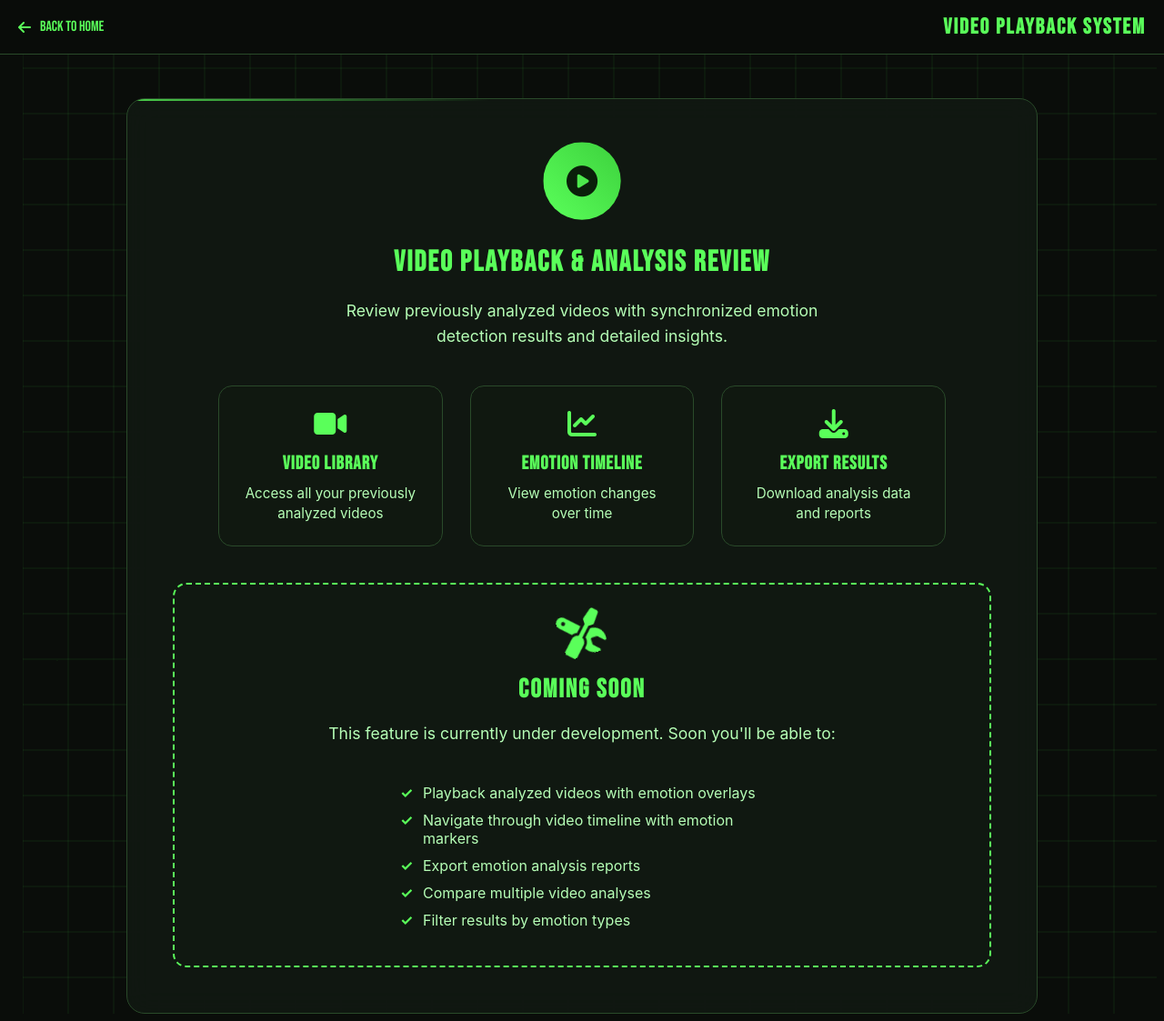
After one commit to yli12313/AI-Expo-Hackathon-2025, a Flask app: page /playback in a window 1280 px wide. The commit adds this page. Shown: the whole page at 91% size. Run offline with Flask 3, Linux system fonts and the light colour scheme.

Commit message:
Add Playback button and functionality to homepage with modern design

```diff
--- a/app.py
+++ b/app.py
@@ -19,6 +19,10 @@ def index():
 @app.route("/live")
 def live():
     return render_template("live_result.html")
+
+@app.route("/playback")
+def playback():
+    return render_template("playback.html")
 
 @app.route("/detect_emotion", methods=["POST"])
 def detect_emotion():
--- a/static/modern.css
+++ b/static/modern.css
@@ -433,3 +433,156 @@
         height: 45px;
     }
 }
+
+/* Playback Page Styles */
+.playback-features {
+    display: grid;
+    grid-template-columns: repeat(auto-fit, minmax(200px, 1fr));
+    gap: 30px;
+    margin: 40px 0;
+    max-width: 800px;
+    margin-left: auto;
+    margin-right: auto;
+}
+
+.feature-item {
+    background: rgba(17, 25, 18, 0.6);
+    border: 1px solid #2a4a2a;
+    border-radius: 15px;
+    padding: 25px;
+    text-align: center;
+    transition: all 0.3s ease;
+}
+
+.feature-item:hover {
+    transform: translateY(-5px);
+    border-color: #5aff5a;
+    box-shadow: 0 10px 30px rgba(90, 255, 90, 0.2);
+}
+
+.feature-item i {
+    font-size: 2rem;
+    color: #5aff5a;
+    margin-bottom: 15px;
+    display: block;
+}
+
+.feature-item h4 {
+    font-size: 1.3rem;
+    color: #5aff5a;
+    margin: 0 0 10px;
+    font-family: 'Bebas Neue', sans-serif;
+    letter-spacing: 1px;
+}
+
+.feature-item p {
+    font-size: 0.95rem;
+    color: #b6ffb6;
+    margin: 0;
+    line-height: 1.4;
+}
+
+.coming-soon {
+    background: rgba(17, 25, 18, 0.8);
+    border: 2px dashed #5aff5a;
+    border-radius: 15px;
+    padding: 30px;
+    margin-top: 40px;
+    text-align: center;
+}
+
+.coming-soon i {
+    font-size: 3rem;
+    color: #5aff5a;
+    margin-bottom: 20px;
+    display: block;
+    animation: rotate 3s linear infinite;
+}
+
+@keyframes rotate {
+    from { transform: rotate(0deg); }
+    to { transform: rotate(360deg); }
+}
+
+.coming-soon h4 {
+    font-size: 1.8rem;
+    color: #5aff5a;
+    margin: 0 0 15px;
+    font-family: 'Bebas Neue', sans-serif;
+    letter-spacing: 2px;
+}
+
+.coming-soon ul {
+    list-style: none;
+    padding: 0;
+    margin: 20px 0 0;
+    text-align: left;
+    max-width: 400px;
+    margin-left: auto;
+    margin-right: auto;
+}
+
+.coming-soon li {
+    color: #b6ffb6;
+    margin: 10px 0;
+    padding-left: 25px;
+    position: relative;
+}
+
+.coming-soon li::before {
+    content: '✓';
+    position: absolute;
+    left: 0;
+    color: #5aff5a;
+    font-weight: bold;
+}
+
+.feature-card.large {
+    max-width: 900px;
+    margin: 0 auto;
+}
+
+/* App Navigation */
+.app-nav {
+    position: fixed;
+    top: 0;
+    left: 0;
+    right: 0;
+    background: rgba(10, 13, 10, 0.95);
+    backdrop-filter: blur(15px);
+    border-bottom: 1px solid #2a4a2a;
+    padding: 15px 20px;
+    display: flex;
+    align-items: center;
+    justify-content: space-between;
+    z-index: 1000;
+}
+
+.nav-back {
+    color: #5aff5a;
+    text-decoration: none;
+    display: flex;
+    align-items: center;
+    gap: 10px;
+    font-weight: 500;
+    transition: all 0.3s ease;
+}
+
+.nav-back:hover {
+    color: #b6ffb6;
+    transform: translateX(-5px);
+}
+
+.app-nav h2 {
+    font-family: 'Bebas Neue', sans-serif;
+    color: #5aff5a;
+    font-size: 1.5rem;
+    margin: 0;
+    letter-spacing: 2px;
+}
+
+.main-content {
+    padding-top: 100px;
+    position: relative;
+    z-index: 10;
+}
--- /dev/null
+++ b/templates/playback.html
@@ -0,0 +1,71 @@
+<!DOCTYPE html>
+<html lang="en">
+<head>
+    <meta charset="UTF-8">
+    <meta name="viewport" content="width=device-width, initial-scale=1.0">
+    <title>Video Playback - AI+Expo</title>
+    <link rel="stylesheet" href="{{ url_for('static', filename='site.css') }}">
+    <link rel="stylesheet" href="{{ url_for('static', filename='modern.css') }}">
+    <link href="https://fonts.googleapis.com/css2?family=Bebas+Neue&display=swap" rel="stylesheet">
+    <link rel="stylesheet" href="https://cdnjs.cloudflare.com/ajax/libs/font-awesome/6.4.0/css/all.min.css">
+</head>
+<body>
+    <nav class="app-nav">
+        <a href="/" class="nav-back">
+            <i class="fas fa-arrow-left"></i>
+            <span>Back to Home</span>
+        </a>
+        <h2>Video Playback System</h2>
+    </nav>
+
+    <div class="hero-container">
+        <div class="hero-background">
+            <div class="grid-overlay"></div>
+            <div class="floating-particles"></div>
+        </div>
+
+        <div class="main-content">
+            <div class="feature-card large">
+                <div class="feature-icon">
+                    <i class="fas fa-play-circle"></i>
+                </div>
+                <h3>Video Playback & Analysis Review</h3>
+                <p>Review previously analyzed videos with synchronized emotion detection results and detailed insights.</p>
+
+                <div class="playback-features">
+                    <div class="feature-item">
+                        <i class="fas fa-video"></i>
+                        <h4>Video Library</h4>
+                        <p>Access all your previously analyzed videos</p>
+                    </div>
+                    <div class="feature-item">
+                        <i class="fas fa-chart-line"></i>
+                        <h4>Emotion Timeline</h4>
+                        <p>View emotion changes over time</p>
+                    </div>
+                    <div class="feature-item">
+                        <i class="fas fa-download"></i>
+                        <h4>Export Results</h4>
+                        <p>Download analysis data and reports</p>
+                    </div>
+                </div>
+
+                <div class="coming-soon">
+                    <i class="fas fa-tools"></i>
+                    <h4>Coming Soon</h4>
+                    <p>This feature is currently under development. Soon you'll be able to:</p>
+                    <ul>
+                        <li>Playback analyzed videos with emotion overlays</li>
+                        <li>Navigate through video timeline with emotion markers</li>
+                        <li>Export emotion analysis reports</li>
+                        <li>Compare multiple video analyses</li>
+                        <li>Filter results by emotion types</li>
+                    </ul>
+                </div>
+            </div>
+        </div>
+    </div>
+
+    <script src="{{ url_for('static', filename='modern.js') }}"></script>
+</body>
+</html>
```
Also changed, not shown: templates/index.html (+33 -0 lines).
